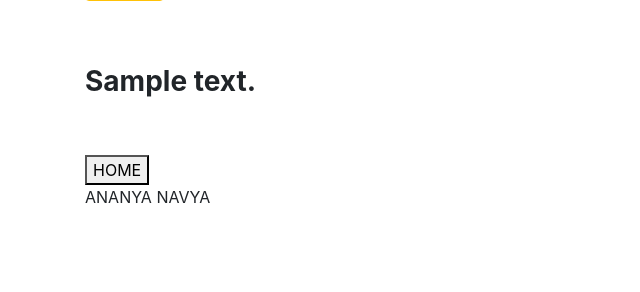
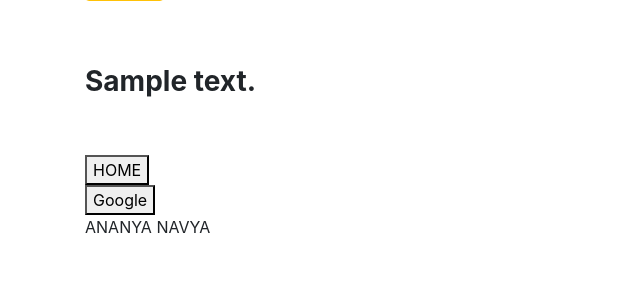
Before and after one commit to ananya-menon/Liver-2.0-, a Flask app: template templates/liver.html in a window 1280 px wide. Shown: the part 417-709 px from the top of the page, without its empty margins (0-640 px from the left). Run offline with Flask 2, Linux system fonts and the light colour scheme; the template is opened without the code that fills it: most values are stand-ins (such as "Sample title", 1, 10 or a date in 2020); parts of the project's set-up code (start-up, migrations or seed data) failed here and were passed over; some libraries are stand-ins or nearby versions.

Commit message:
Update liver.html

```diff
--- a/templates/liver.html
+++ b/templates/liver.html
@@ -63,6 +63,8 @@
         <br>
         <div><a href="https://healthnomic26.herokuapp.com/" class="icon-link">
             <button type="button">HOME</button></div></a>
+        <div><a href="https://google.com/"class="icon-link">
+        <button type="button">Google</button></div></a>
         <p>ANANYA NAVYA</p>
 
 
```
